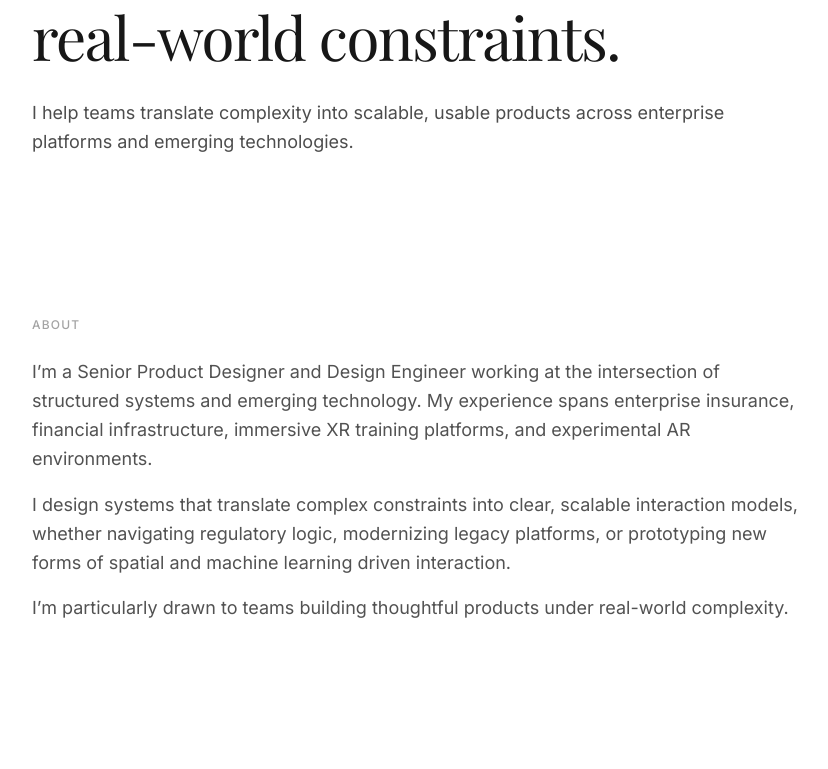
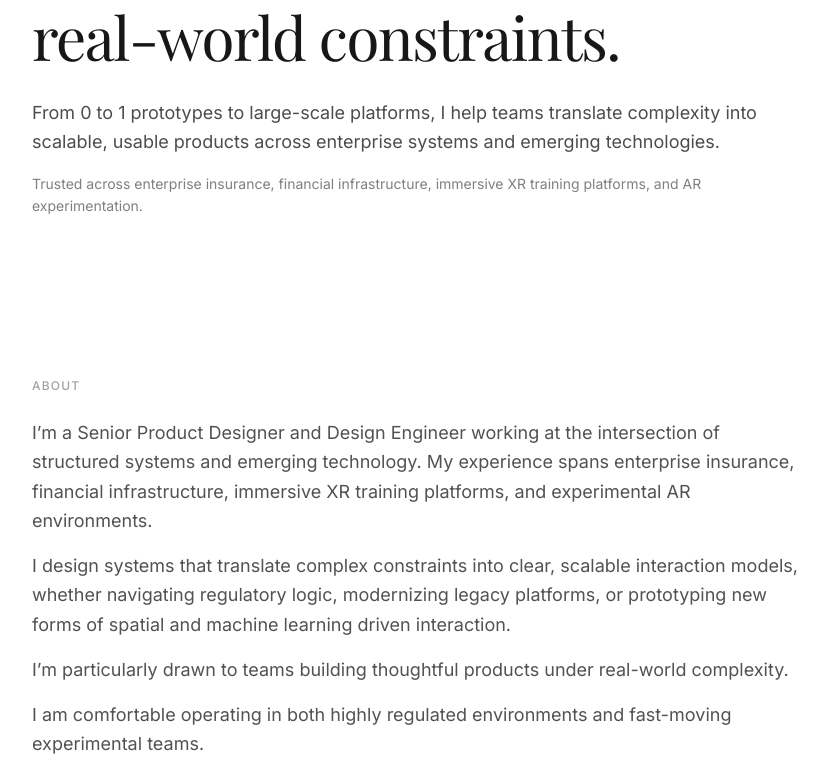
Before and after one commit to iremharnak/portfolio-2026, a Next.js app: page / in a window 1280 px wide. Shown: the part 411-1180 px from the top of the page, without its empty margins (64-892 px from the left). Built offline with nearby package versions, Linux system fonts and the light colour scheme; a web font is replaced by a local one.

Commit message:
final tightening of homepage

```diff
--- a/src/app/page.tsx
+++ b/src/app/page.tsx
@@ -20,8 +20,13 @@ export default function HomePage() {
               constraints.
             </h1>
             <p className="mt-6 text-base leading-relaxed text-black/70 lg:text-lg">
-              I help teams translate complexity into scalable, usable products
-              across enterprise platforms and emerging technologies.
+              From 0 to 1 prototypes to large-scale platforms, I help teams
+              translate complexity into scalable, usable products across
+              enterprise systems and emerging technologies.
+            </p>
+            <p className="mt-4 text-sm leading-relaxed text-black/50">
+              Trusted across enterprise insurance, financial infrastructure,
+              immersive XR training platforms, and AR experimentation.
             </p>
           </FadeIn>
         </div>
@@ -55,6 +60,10 @@ export default function HomePage() {
             <p className="mt-4 text-base leading-relaxed text-neutral-600 lg:text-lg">
               I&rsquo;m particularly drawn to teams building thoughtful products
               under real-world complexity.
+            </p>
+            <p className="mt-4 text-base leading-relaxed text-neutral-600 lg:text-lg">
+              I am comfortable operating in both highly regulated environments
+              and fast-moving experimental teams.
             </p>
           </FadeIn>
         </div>
@@ -94,6 +103,11 @@ export default function HomePage() {
           >
             Writing
           </h2>
+          <p className="mt-6 text-base leading-relaxed text-neutral-600 lg:text-lg">
+            I write about how structured systems shape real products, from
+            enterprise infrastructure to immersive and machine learning driven
+            environments.
+          </p>
         </FadeIn>
 
         <div className="mt-10 space-y-8">
@@ -113,6 +127,21 @@ export default function HomePage() {
             </FadeIn>
           ))}
         </div>
+
+        <FadeIn>
+          <p className="mt-10 text-sm leading-relaxed text-neutral-500">
+            Subscribe for essays on systems thinking, accessibility, enterprise
+            modernization, and production-level design.
+          </p>
+          <a
+            href="https://iremharnak.substack.com"
+            target="_blank"
+            rel="noopener noreferrer"
+            className="mt-4 inline-block text-sm font-medium text-neutral-900 underline underline-offset-4 decoration-neutral-300 hover:decoration-neutral-900 transition-colors duration-200"
+          >
+            Subscribe on Substack
+          </a>
+        </FadeIn>
       </section>
 
       {/* Contact */}
--- a/src/data/projects.ts
+++ b/src/data/projects.ts
@@ -116,7 +116,7 @@ export const projects: Project[] = [
     org: "Lumeto",
     headline: "Designing Immersive Training Systems for 15,000+ Users",
     summary:
-      "Led UX for enterprise XR training in healthcare and public safety, translating complex simulation workflows into usable systems.",
+      "Led UX for enterprise XR training in healthcare and public safety, translating complex simulation workflows into usable systems. Built from concept to scalable deployment within 12 months, supporting 15,000+ users across healthcare and public safety training environments.",
     bullets: [
       "Designed interaction models for high-stakes training scenarios",
       "Ran participatory workshops and research to guide strategy",
@@ -154,7 +154,7 @@ export const projects: Project[] = [
     org: "Snap Inc.",
     headline: "Exploring Behavior Design Through Augmented Reality",
     summary:
-      "Selected as an AR Creator Resident at Snap, rapidly prototyping interactive experiences combining narrative, behavior design, and spatial interaction.",
+      "Selected for Snapchat's AR Creator Residency, where I rapidly prototyped and launched an ML-driven AR experience within a constrained program timeline.",
     bullets: [
       "Created proof-of-concept AR experiences in fast iteration cycles",
       "Explored interaction storytelling and engagement through spatial design",
```
